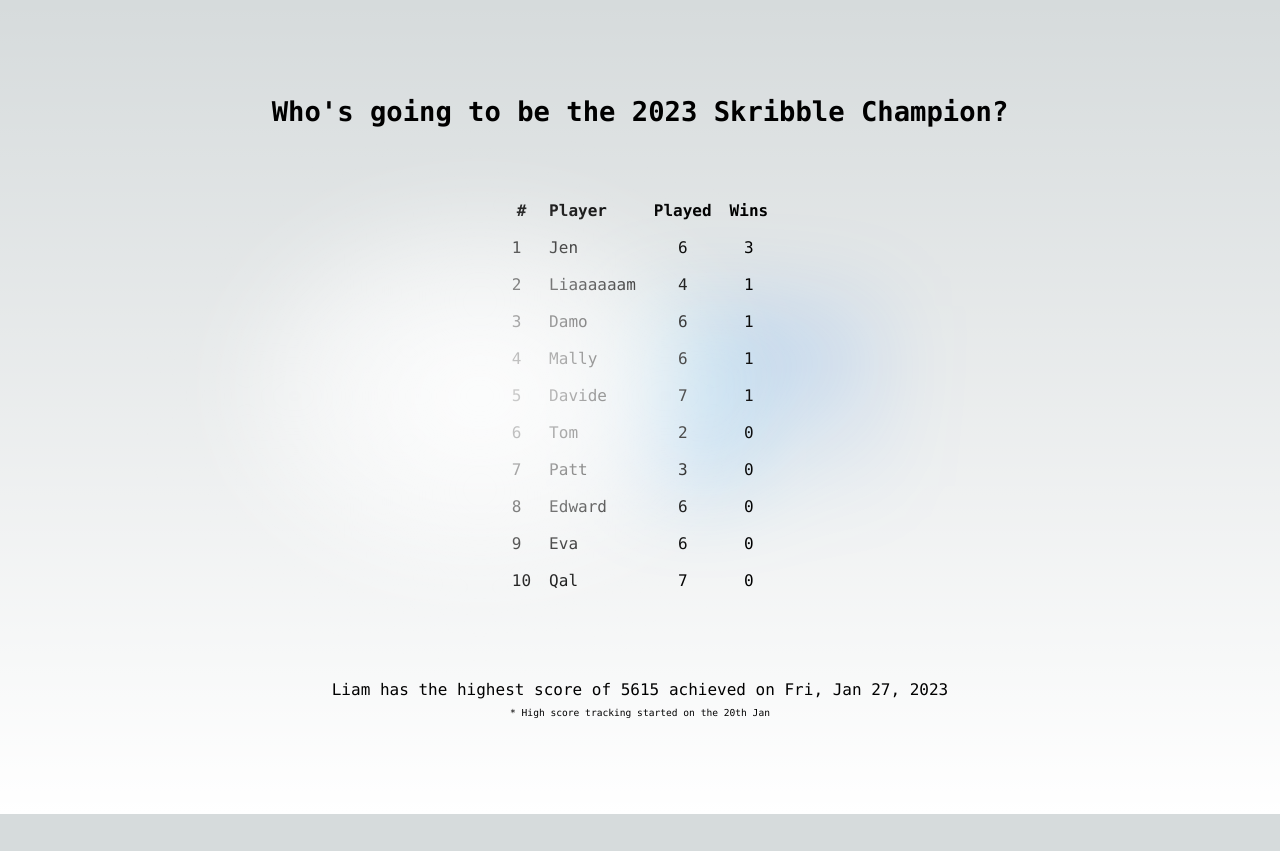
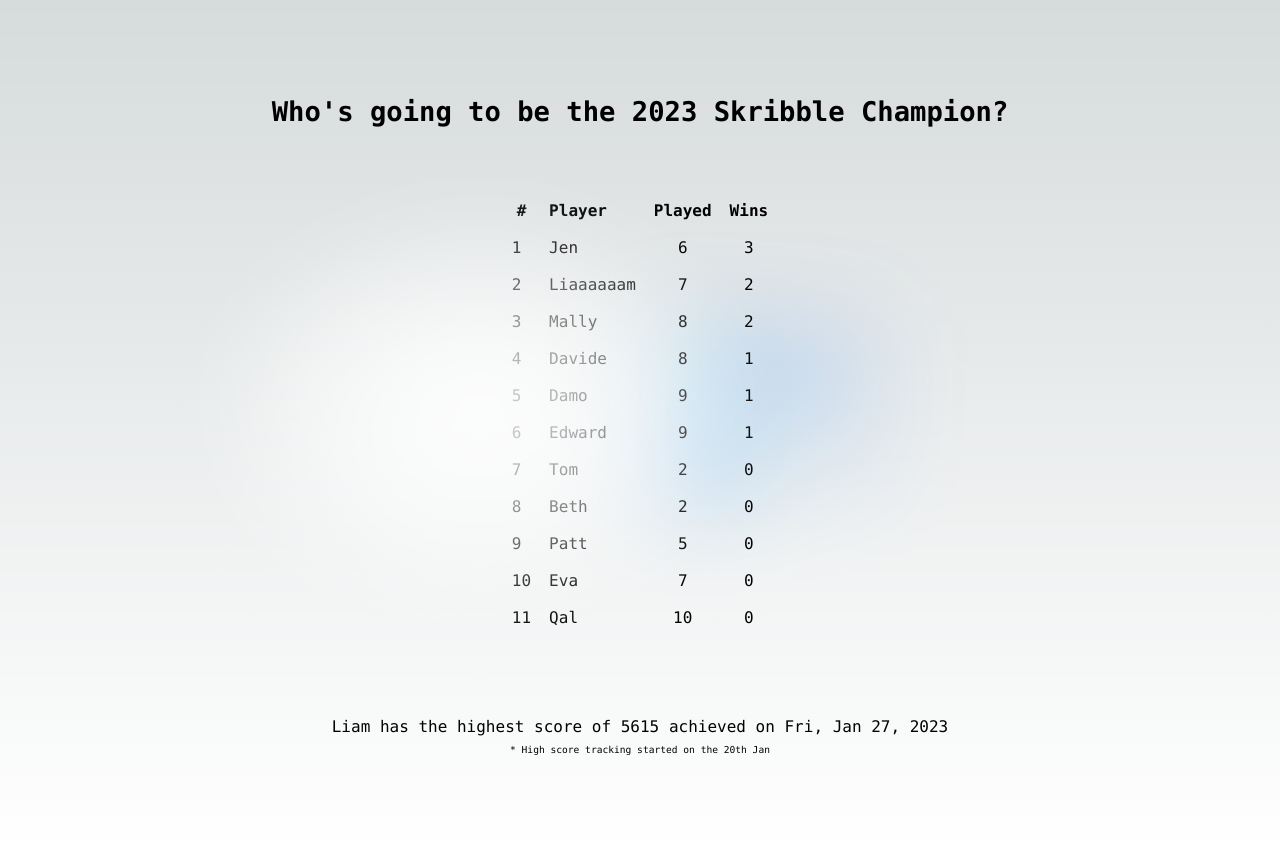
Before and after one commit to damonmarkjones/skribble-champion, a Next.js app: page / in a window 1280 px wide. Before the commit the page ends 814 px from the top, so only its background shows below. Built offline with nearby package versions, Linux system fonts and the light colour scheme.

Commit message:
update scores for 10th March

```diff
--- a/data/player-scores.ts
+++ b/data/player-scores.ts
@@ -26,18 +26,18 @@
   },
   {
     name: "Damo",
-    played: 6,
+    played: 9,
     wins: 1,
   },
   {
     name: "Patt",
-    played: 3,
+    played: 5,
     wins: 0,
   },
   {
     name: "Mally",
-    played: 6,
-    wins: 1,
+    played: 8,
+    wins: 2,
   },
   {
     name: "Tom",
@@ -46,28 +46,33 @@
   },
   {
     name: "Qal",
+    played: 10,
+    wins: 0,
+  },
+  {
+    name: "Edward",
+    played: 9,
+    wins: 1,
+  },
+  {
+    name: "Eva",
     played: 7,
     wins: 0,
   },
   {
-    name: "Edward",
-    played: 6,
-    wins: 0,
-  },
-  {
-    name: "Eva",
-    played: 6,
-    wins: 0,
-  },
-  {
     name: "Davide",
-    played: 7,
+    played: 8,
     wins: 1,
   },
   {
     name: "Liaaaaaam",
-    played: 4,
-    wins: 1,
+    played: 7,
+    wins: 2,
+  },
+  {
+    name: "Beth",
+    played: 2,
+    wins: 0,
   },
 ];
 
```
